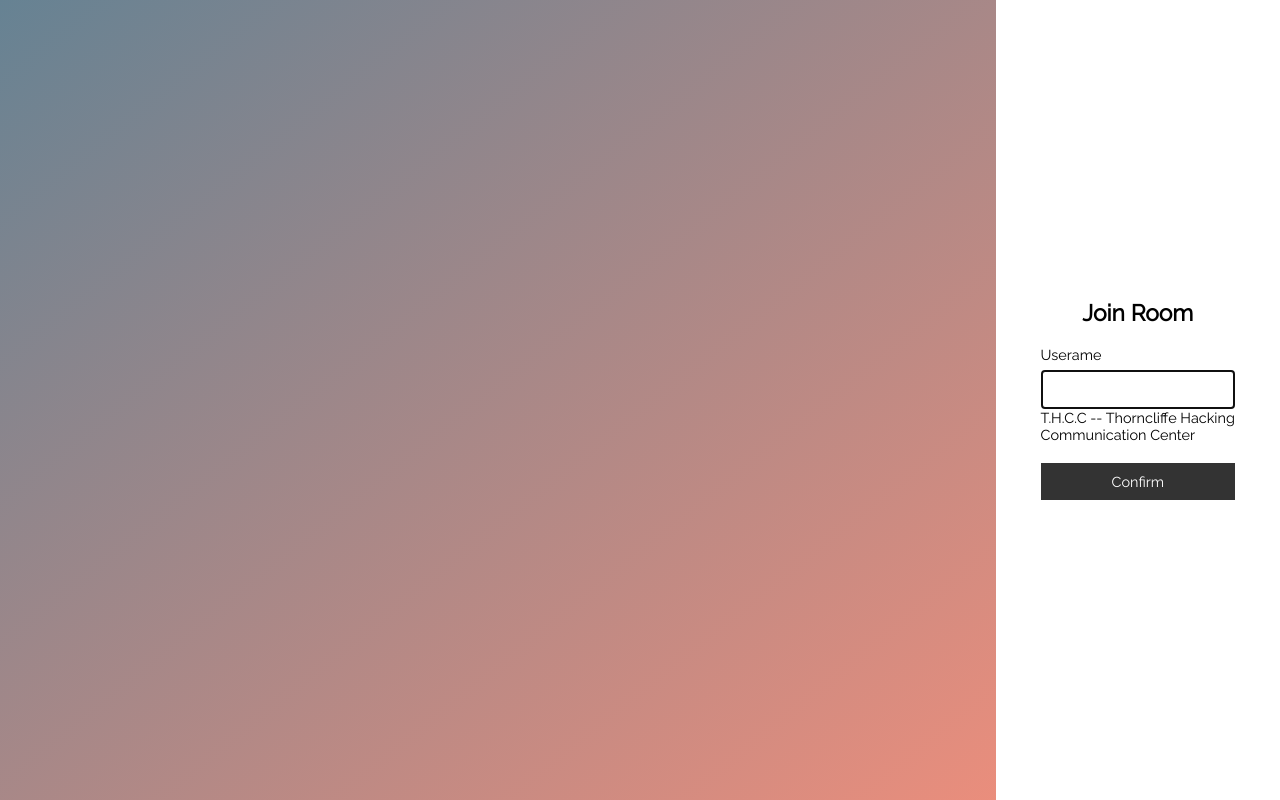
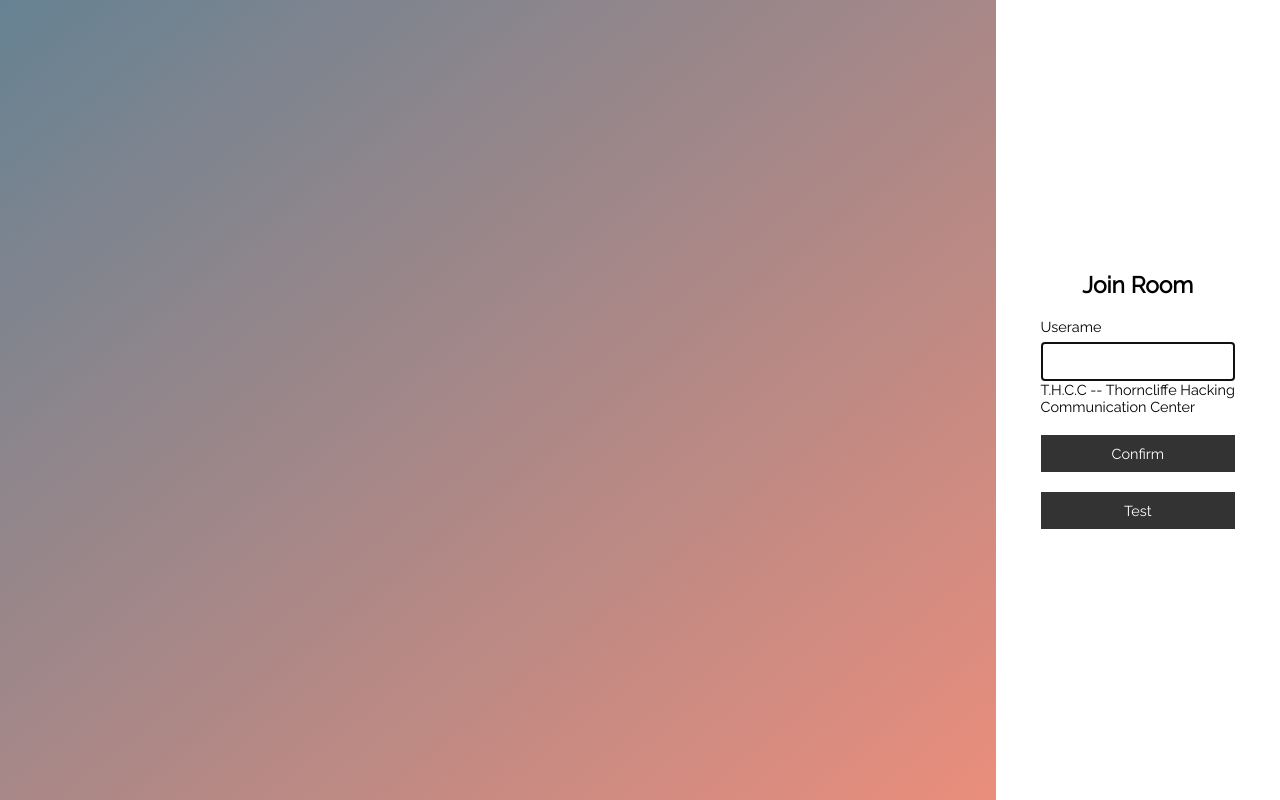
Before and after one commit to the-interverse/xdbb, a website: page public/index.html in a window 1280 px wide. Drawn offline with Linux system fonts and the light colour scheme.

Commit message:
Update index.html

```diff
--- a/public/index.html
+++ b/public/index.html
@@ -31,6 +31,10 @@
                 <div class="form-field">
                     <button>Confirm</button>
                 </div>
+                <div class="form-field">
+                    <button>Test</button>
+                </div>
+
             </form>
         </div>
     </body>
```
